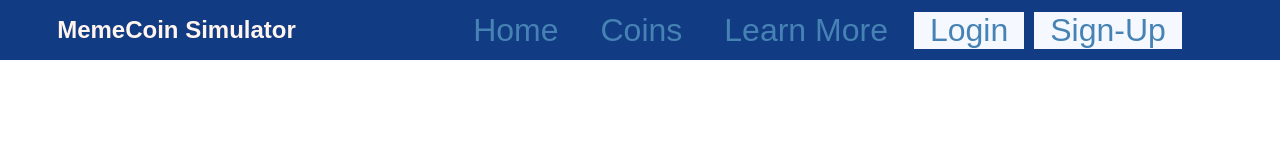
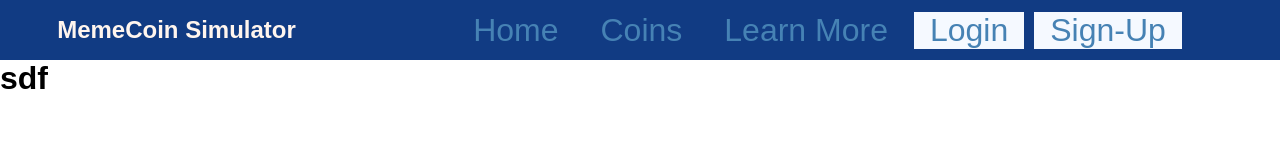
Before and after one commit to David-P-Molina/CryptoCurrency-trading-simulator, a React (Create React App) app: page /my-wallet in a window 1280 px wide. Shown: the top 160 px of the page. Built offline with nearby package versions, Linux system fonts and the light colour scheme.

Commit message:
Fix typos and correct import component

```diff
--- a/src/App.js
+++ b/src/App.js
@@ -5,7 +5,7 @@ import {BrowserRouter as Router, Route, Switch} from 'react-router-dom'
 import Home from './components/Home'
 import LearnMore from './components/LearnMore'
 // import Coins from './components/coin/Coins'
-// import Wallet from './components/wallet/Wallet'
+import Wallet from './components/wallets/Wallet'
 import Signup from './components/users/Signup'
 import Login from './components/users/Login'
 // import Logout from './components/users/Logout'
@@ -35,11 +35,11 @@ class App extends React.Component {
             <Home />
           </Route>
           {/* <Route path="/coins">
-            <CoinContainer />
-            </Route>
+            <Coin />
+            </Route> */}
             <Route path="/my-wallet">
-            <WalletContainer />
-          </Route> */}
+            <Wallet />
+          </Route>
           <Route path="/learn-more">
             <LearnMore />
           </Route>
--- a/src/components/navbar/Navbar.js
+++ b/src/components/navbar/Navbar.js
@@ -1,9 +1,10 @@
 import React from 'react'
+import { connect } from 'react-redux'
 import MenuItems from './MenuItem'
 import { NavLink } from 'react-router-dom'
 import './Navbar.css'
 
-const Navbar =({ authChecked, LoggedIn, currentUser}) => {
+const Navbar = ({ authChecked, LoggedIn, currentUser }) => {
     return (
         <nav className="NavbarItems">
             <h1 className="app-name">MemeCoin Simulator</h1>
@@ -23,5 +24,7 @@ const Navbar =({ authChecked, LoggedIn, currentUser}) => {
         </nav>
      )
 }
-
-export default Navbar;
+const mapStateToProps = ({ auth: { authChecked, loggedIn, currentUser } }) => {
+    return { authChecked, loggedIn, currentUser }
+}
+export default connect(mapStateToProps)(Navbar)
--- a/src/components/wallets/Wallet.js
+++ b/src/components/wallets/Wallet.js
@@ -1,13 +1,14 @@
 import React, { Component } from 'react'
+import { connect } from 'react-redux'
 
-export default class Wallet extends Component {
+class Wallet extends Component {
     render() {
         return (
             <div>
-
+                <h1>sdf</h1>
             </div>
         )
     }
 }
 
-export default Wallet
+export default connect()(Wallet)
```
